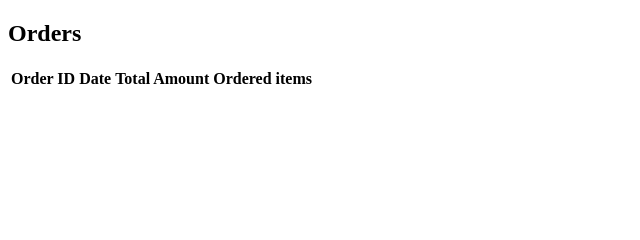
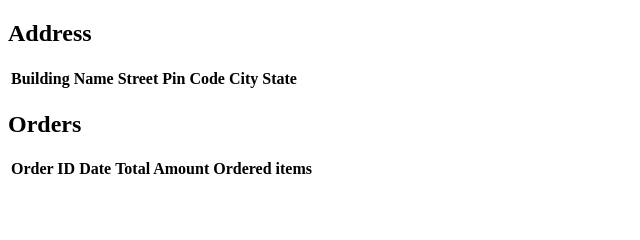
Before and after one commit to Shriyash1234/Food_Delivery_System, a Flask app: page /userdetails in a window 1280 px wide. Shown: the part 151-391 px from the top of the page, without its empty margins (0-640 px from the left). Run offline with Flask 3, Linux system fonts and the light colour scheme; data that the repository does not hold is empty; some libraries are stand-ins or nearby versions.

Commit message:
address in user details

```diff
--- a/app.py
+++ b/app.py
@@ -279,7 +279,8 @@ def userdetails():
     cur.execute('''
     SELECT *
     FROM customer_address
-    WHERE customer_id = %s
+    JOIN Address ON customer_address.address_id = Address.address_id
+    WHERE customer_address.customer_id = %s
     ''', (customer_id,))
     address_data = cur.fetchall()
     address_columns = [col[0] for col in cur.description]
--- a/templates/customers/userdetails.html
+++ b/templates/customers/userdetails.html
@@ -29,6 +29,27 @@
             <td>{{ user.password }}</td>
         </tr>
         <!-- {% endfor %} -->
+    </table>
+
+    <h2>Address</h2>
+
+    <table>
+        <tr>
+            <th>Building Name</th>
+            <th>Street</th>
+            <th>Pin Code</th>
+            <th>City</th>
+            <th>State</th>
+        </tr>
+        {% for _address in address %}
+        <tr>
+            <td>{{ _address.building_name }}</td>
+            <td>{{ _address.street }}</td>
+            <td>{{ _address.pin_code }}</td>
+            <td>{{ _address.city }}</td>
+            <td>{{ _address.state }}</td>
+        </tr>
+        {% endfor %}
     </table>
 
     <h2>Orders</h2>
```
